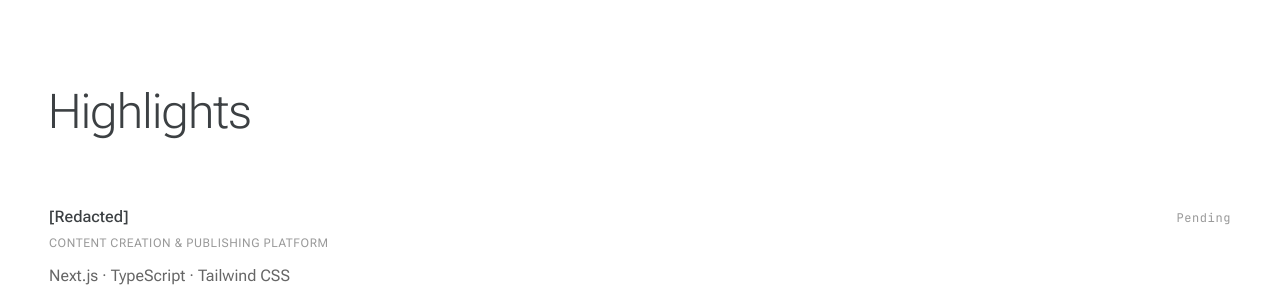
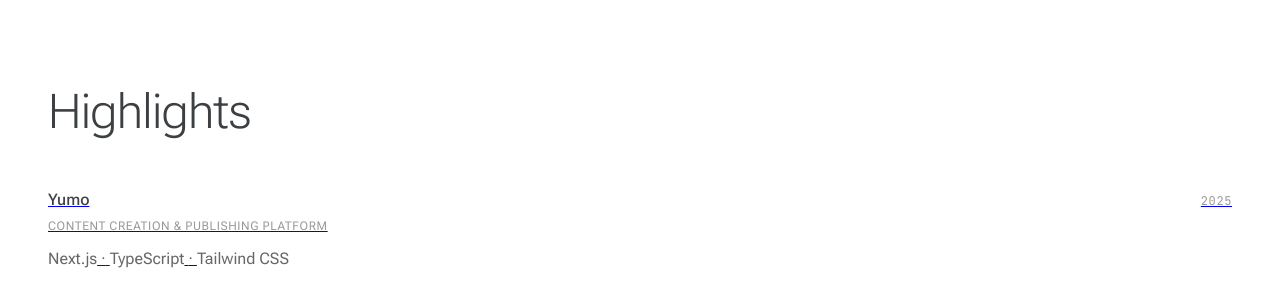
Before and after one commit to aluay/portfolio, an Astro site: page / in a window 1280 px wide. Shown: the part 891-1181 px from the top of the page. Built offline with nearby package versions, Linux system fonts and the light colour scheme; Astro itself is replaced by a stand-in of ours.

Commit message:
feat: Update project details for Yumo; change title and year

```diff
--- a/src/components/Work.astro
+++ b/src/components/Work.astro
@@ -8,17 +8,17 @@
 				target="_blank"
 				rel="noopener noreferrer"
 				aria-label="View project details"
-				class="project-link"
+				class="https://github.com/aluay/Yumo"
 			>
 				<article class="project fade-in stagger-1" role="listitem">
 					<div class="project-header">
 						<div>
-							<h3 class="project-title">[Redacted]</h3>
+							<h3 class="project-title">Yumo</h3>
 							<span class="project-description"
 								>Content Creation & Publishing Platform</span
 							>
 						</div>
-						<time class="project-year" datetime="2024">Pending</time>
+						<time class="project-year" datetime="2024">2025</time>
 					</div>
 					<div class="project-stack" role="list" aria-label="Technologies used">
 						<span class="skill-item">
```
